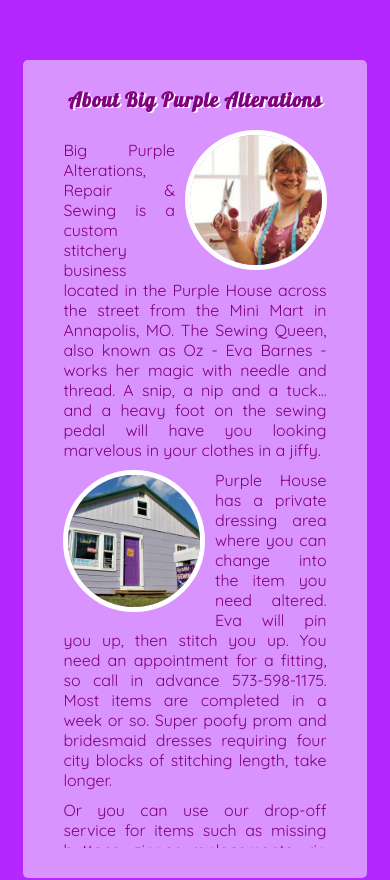
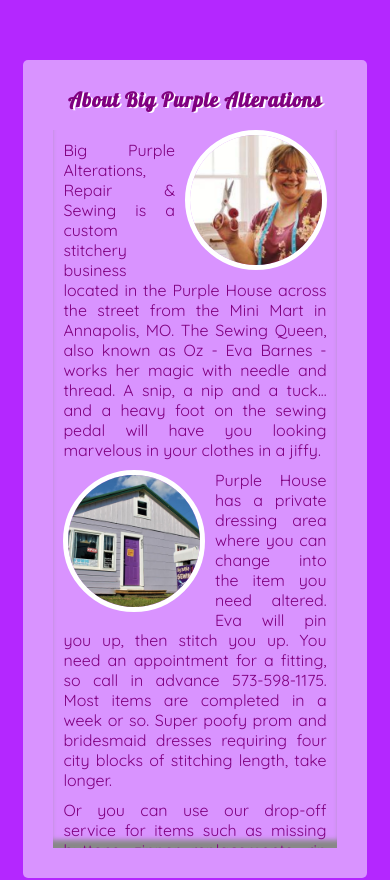
Before and after one commit to cbarboza2011/bigpurplealterations, a plain HTML site: page index.html in a window 390 px wide. Shown: the part 1580-2460 px from the top of the page. Drawn offline with Linux system fonts and the light colour scheme; files whose address does not match are found by name.

Commit message:
Update style.css

```diff
--- a/css/style.css
+++ b/css/style.css
@@ -395,6 +395,7 @@ nav li:hover {
 
   .story-scroll {
     max-height: 85vh;
+    box-shadow: 0 -10px 5px -2px #888 inset;
   }
 
   .story-scroll img, #purplehouse, #eva, #mailbox, #eva4 {
```
